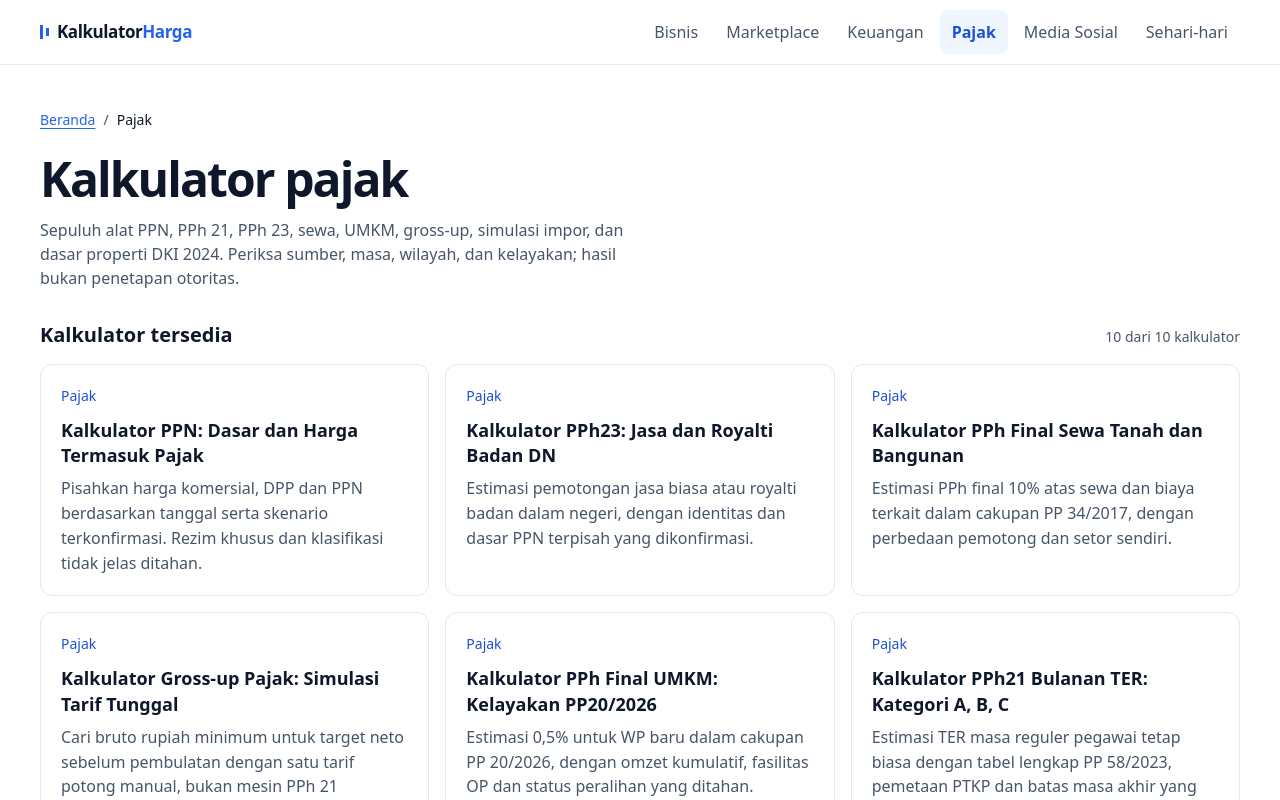
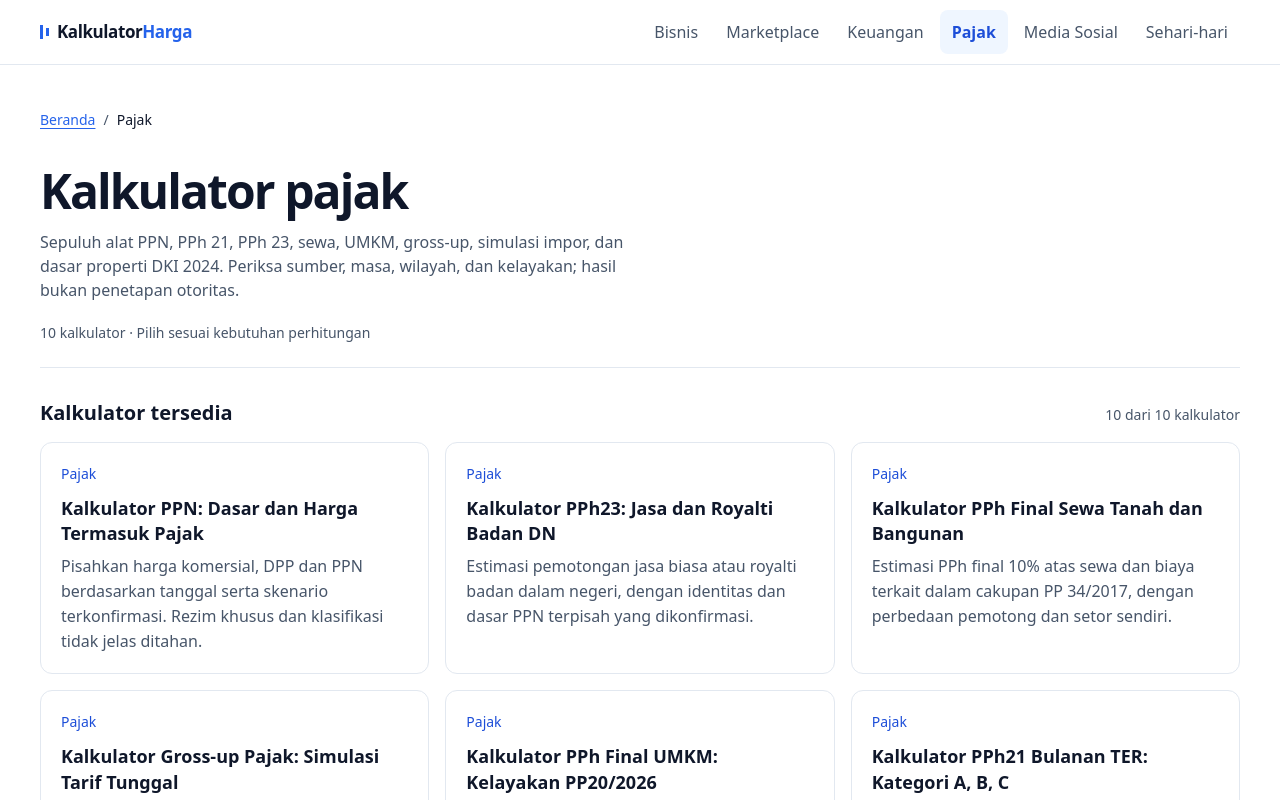
Before and after one commit to neodymium-web/kalkulatorhargav2, a Next.js app: page /pajak in a window 1280 px wide. Shown: the top 800 px of the page. Built offline with nearby package versions, Linux system fonts and the light colour scheme.

Commit message:
design: align category catalog headers and complete indexes

```diff
--- a/components/category-page.tsx
+++ b/components/category-page.tsx
@@ -11,8 +11,11 @@ export function CategoryPage({ categoryId, title, description }: { categoryId: C
   const tools = listCategory(categoryId)
   return <div className={`${styles.container} ${styles.page}`}>
     <Breadcrumb current={categories[categoryId].name} />
-    <h1>{title}</h1>
-    <p className={styles.intro}>{description}</p>
+    <header className={styles.pageHeader}>
+      <h1>{title}</h1>
+      <p className={styles.intro}>{description}</p>
+      <p className={styles.catalogMeta}>{tools.length} kalkulator · Pilih sesuai kebutuhan perhitungan</p>
+    </header>
     <div className={styles.section}><Directory tools={tools.map(directoryEntry)} /></div>
     <details className={directoryStyles.completeIndex}>
       <summary>Daftar lengkap {tools.length} kalkulator {categories[categoryId].name}</summary>
--- a/components/directory.module.css
+++ b/components/directory.module.css
@@ -31,4 +31,5 @@
 .completeIndex a { display: inline-flex; align-items: center; min-height: var(--target-min); overflow-wrap: anywhere; }
 .completeIndex summary:focus-visible { outline: 3px solid var(--focus-ring); outline-offset: var(--focus-offset); }
 @media (min-width: 48rem) { .list { --columns: 2; gap: var(--space-4); } .links { grid-template-columns: repeat(3, minmax(0, 1fr)); } .search { padding: var(--space-6); } }
+@media (min-width: 48rem) { .completeIndex ul { columns: 2; column-gap: var(--space-8); } .completeIndex li { break-inside: avoid; } }
 @media (min-width: 64rem) { .hero { padding-block: var(--space-12); } .heroContent { grid-template-columns: minmax(0, 1fr) minmax(0, 1fr); gap: var(--space-12); } .list { --columns: 3; } .links { grid-template-columns: repeat(6, minmax(0, 1fr)); } }
--- a/components/ui/layout.module.css
+++ b/components/ui/layout.module.css
@@ -6,6 +6,9 @@
 .page { padding-block: var(--space-8); }
 .intro { margin-top: var(--space-3); max-width: var(--measure-prose); color: var(--text-secondary); }
 .section { margin-top: var(--space-8); }
+.pageHeader { padding-block: var(--space-3) var(--space-6); border-bottom: 1px solid var(--border-subtle); }
+.pageHeader h1 { max-width: 30ch; text-wrap: balance; }
+.catalogMeta { margin-top: var(--space-5); color: var(--text-secondary); font: var(--text-small) var(--font-ui); }
 
 .methodology { max-width: var(--measure-prose); margin-block: var(--space-8); }
 .methodology p { margin-top: var(--space-2); }
```
